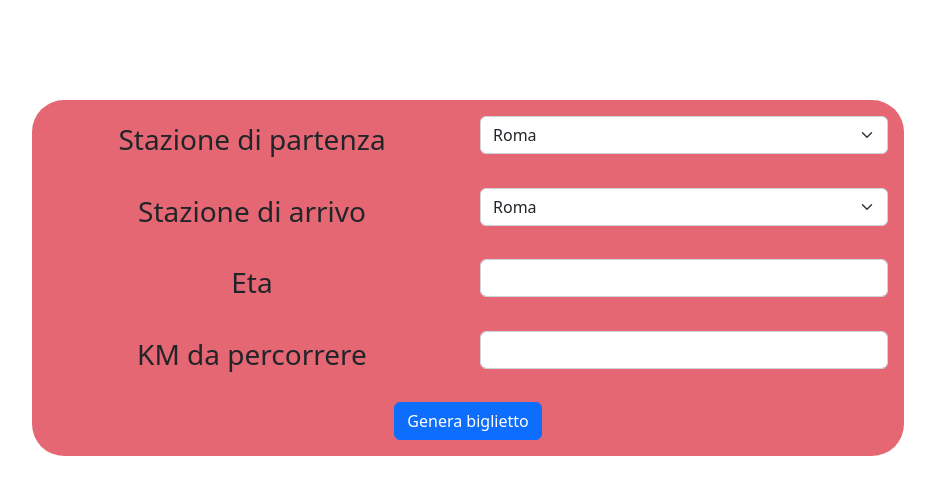
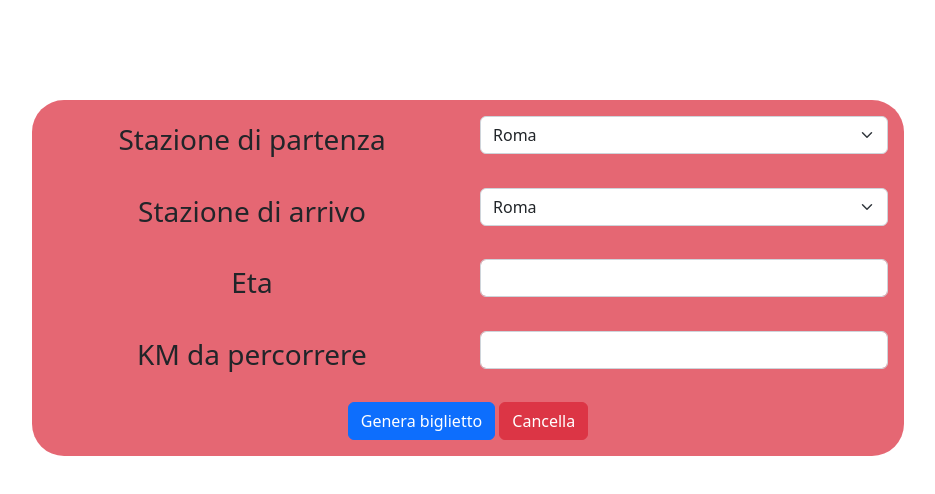
Before and after one commit to Gabriele002/js-biglietto-treno-form, a plain HTML site: page index.html in a window 1280 px wide. Shown: the whole page, without its empty margins (172-1107 px from the left). Drawn offline with nearby package versions, Linux system fonts and the light colour scheme.

Commit message:
add button reset

```diff
--- a/index.html
+++ b/index.html
@@ -60,7 +60,8 @@
           <input type="text" class="form-control" id="km">
         </div>
       </div>
-      <button type="submit" class="btn btn-primary text-end">Genera biglietto</button>
+        <button type="submit" class="btn btn-primary text-end">Genera biglietto</button>
+        <button type="reset" class="btn btn-danger text-end">Cancella</button>
     </form>
   </div>
     <!--card ticket-->
```
